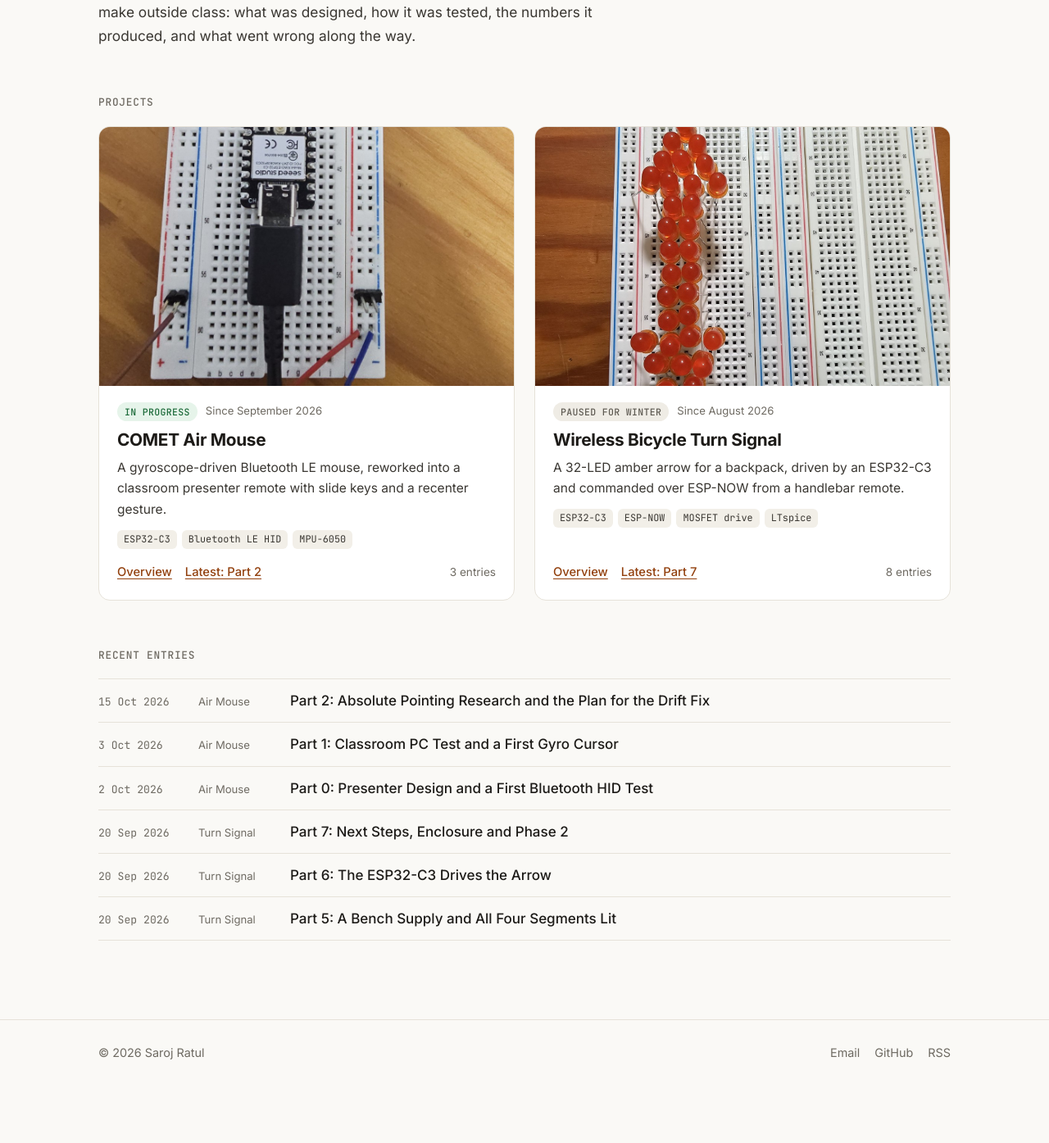
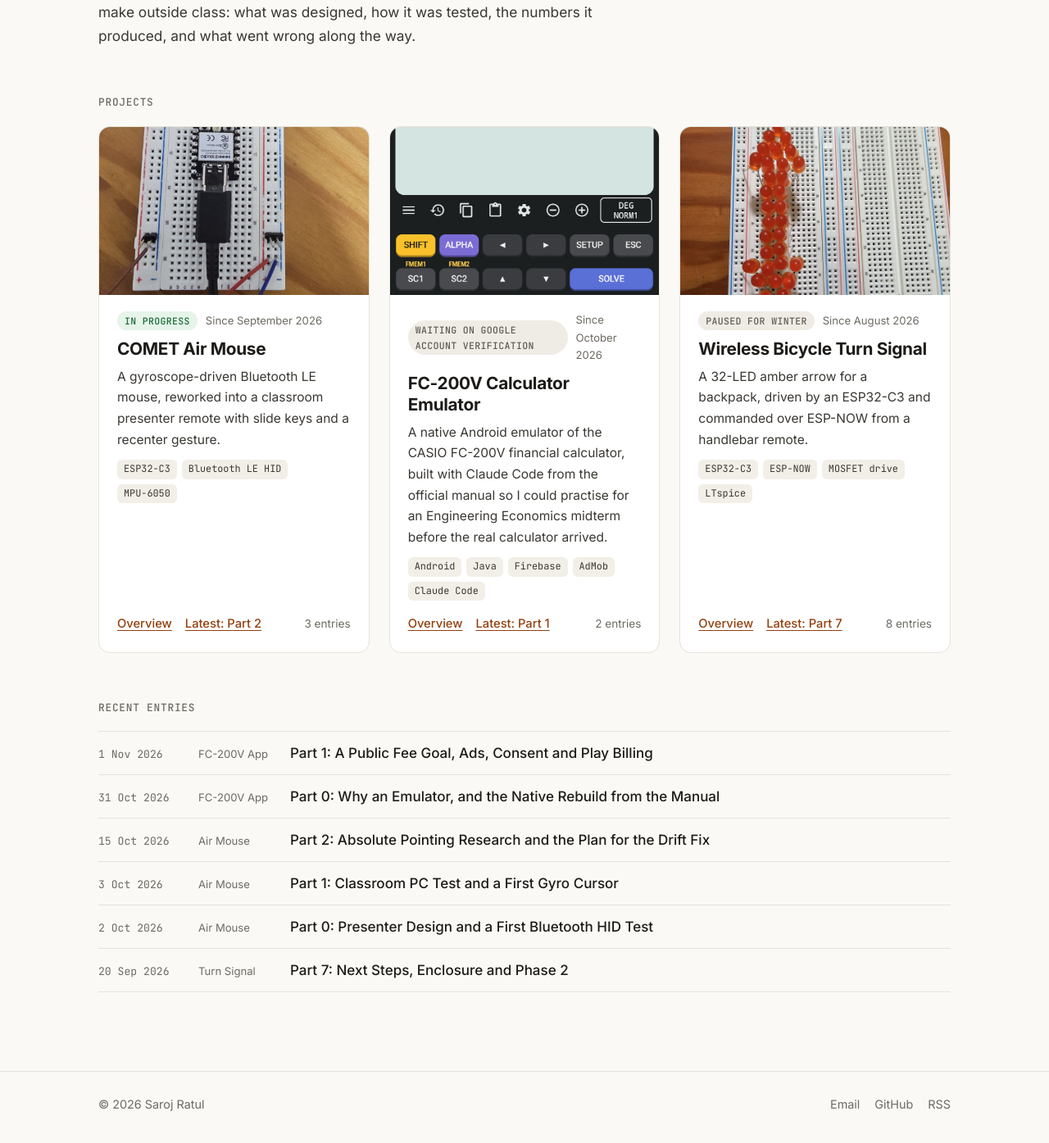
Before and after one commit to sarojratul/sarojratul.github.io, a Jekyll site: the page built from index.md, in a window 1280 px wide and 1400 px high, scrolled down 286 px. Shown: the top 1395 px of the window at 82% size. Built offline with Jekyll 4.4.1, drawn with Linux system fonts in a browser that asks for light colours; before the commit the page ends 1622 px from its top, so only the background shows below that; part of the change alters nothing that is shown.

Commit message:
Add FC-200V Calculator Emulator project: overview, Part 0 and Part 1
New series fc200v-emulator: why and the native rebuild from the manual, then the fee goal, ads, consent and Play Billing; six emulator screenshots.

Co-Authored-By: Claude Opus 5.5 <noreply@anthropic.com>

```diff
--- a/_config.yml
+++ b/_config.yml
@@ -23,6 +23,8 @@ nav:
     url: /comet-air-mouse/
   - title: Turn Signal
     url: /turn-signal/
+  - title: FC-200V App
+    url: /fc200v-emulator/
   - title: About
     url: /about/
 
--- a/_data/series.yml
+++ b/_data/series.yml
@@ -12,6 +12,19 @@ comet-air-mouse:
   tags: [ESP32-C3, Bluetooth LE HID, MPU-6050]
   started: September 2026
 
+fc200v-emulator:
+  title: FC-200V Calculator Emulator
+  short: FC-200V App
+  url: /fc200v-emulator/
+  summary: A native Android emulator of the CASIO FC-200V financial calculator, built with Claude Code from the official manual so I could practise for an Engineering Economics midterm before the real calculator arrived.
+  status: paused
+  status_label: Waiting on Google account verification
+  image: /images/fc200v_card.jpg
+  image_alt: The emulator in CMPD mode showing FV = 16761.07897
+  image_position: center 20%
+  tags: [Android, Java, Firebase, AdMob, Claude Code]
+  started: October 2026
+
 turn-signal:
   title: Wireless Bicycle Turn Signal
   short: Turn Signal
--- /dev/null
+++ b/_posts/2026-10-31-part-0-why-and-the-native-rebuild.md
@@ -0,0 +1,101 @@
+---
+layout: series-post
+title: "Part 0: Why an Emulator, and the Native Rebuild from the Manual"
+date: 2026-10-31 20:00:00 -0600
+series: fc200v-emulator
+part: 0
+covers: "31 October to 1 November 2026"
+excerpt: "The FC-200V I ordered for Engineering Economics would arrive the night before the midterm, so I built a native Android emulator of it with Claude Code, from the calculator's own manual, and tested it against the manual's worked examples."
+permalink: /fc200v-emulator/part-0-why-and-the-native-rebuild/
+---
+
+This is the first entry for this project. It is a software build, not a hardware one: no bench, but the same approach of testing every result against a reference.
+
+<details class="toc" markdown="1">
+<summary>Contents</summary>
+
+* TOC
+{:toc}
+
+</details>
+
+## Why build it
+
+<p class="entry-date">31 October 2026</p>
+
+**Objective.** GE 348 (Engineering Economics) exams allow the CASIO FC-200V financial calculator. I ordered one online, but the delivery date was the night before the midterm, which left no time to learn its key sequences. I needed something that behaves like the real calculator to practise on until it arrived.
+
+**Method.** Build an Android app that copies the FC-200V's modes, keys and display rules, using the official CASIO manual (the FC-200V/FC-100V user's guide, a PDF found online) as the specification. All code was written through Claude Code, Anthropic's command-line coding agent, running on my laptop with the Android SDK, Gradle and an Android emulator.
+
+**Conclusion.** The goal was practice fidelity, not a new calculator: a solve on the app must give the same number, in the same display format, as the manual shows.
+
+## First version and the CalcES study
+
+<p class="entry-date">31 October 2026</p>
+
+**First version.** The first build was a WebView wrapper: an Android Gradle project (Gradle 8.11.1, Android Gradle Plugin 8.7.3, JDK 21) that loaded a web version of the calculator. It worked, but it scrolled, zoomed and reacted to taps like a web page, which is not how a calculator should feel.
+
+**Look and feel.** For the visual design I used CalcES, an existing calculator app, as a reference. Its assets are encrypted, so nothing was copied from the package. Instead it was installed on the Android emulator and screenshotted with `adb` (Android's debugging tool), and the layout, key colours and display style were reproduced from the screenshots.
+
+**Extras.** Claude Code offered feature sets as a multiple-choice question; I chose the everyday set: calculation history, themes (dark, light, follow system, and a classic CASIO palette), display font size, key vibration and sound, FIX/SCI/NORM display, decimal and thousands separators, copy and paste, and keep-screen-on.
+
+## Native rebuild from the manual
+
+<p class="entry-date">31 October to 1 November 2026</p>
+
+The WebView version was replaced with a native app in plain Java: custom-drawn views for the LCD and the keys, with no web content and no UI framework beyond the Android SDK. The release APK is 427 KB.
+
+The manual was read page by page and each rule became code:
+
+| Manual section | Implemented as |
+|---|---|
+| Calculation priority sequence | Expression evaluator; implied multiplication ranks with × and ÷, `%` divides by 100 |
+| SMPL, CMPD (time value of money) | Solvers for n, I%, PV, PMT and FV; root finding by grid scan plus the Illinois method |
+| CASH, AMRT, CNVR, COST, DAYS, DEPR, BOND, BEVN | One function group per mode; DAYS and BOND use the 360-day rule from the manual |
+| STAT | Data editor (shared with CASH) and the regression types |
+| SETUP, STO / RCL / CLR, SC1 / SC2, FMEM1 / FMEM2 | Menus and memory as the manual describes; state saved between launches |
+
+Two details the manual states but are easy to get wrong:
+
+- **360-day rule.** A start date on the 31st becomes the 30th; an end date on the 31st becomes the 1st of the next month.
+- **Sum-of-years' digits.** The last year uses the (12 − YR1)/12 factor.
+
+Repetitive XML (launcher icon, manifest, styles) was generated by small Node.js scripts. The Gradle build folder was moved out of OneDrive, because OneDrive sync locked files in it mid-build and the build failed with access-denied errors.
+
+![CMPD mode with the inputs of the manual's example, then the FV result 16761.07897](/images/fc200v_cmpd_example.jpg)
+
+*The manual's compound interest example in CMPD mode: n = 48, I% = 4, PV = −1000, PMT = −300, P/Y = C/Y = 12. Left: the inputs with FV selected. Right: SOLVE gives FV = 16761.07897.*
+{: .caption}
+
+## Testing against the manual
+
+<p class="entry-date">1 November 2026</p>
+
+**Method.** Two layers. JUnit tests run the engine on the manual's worked examples, some through simulated key presses. Then the built APK was installed on the Android emulator and a script pressed the on-screen keys through `adb` and saved a screenshot after each sequence, so the display could be compared with the manual.
+
+**Result.** 17 JUnit tests, all passing. A selection:
+
+| Example | Reference | App | Verdict |
+|---|---|---|---|
+| CMPD: FV of n = 48, I% = 4, PV = −1000, PMT = −300, monthly | Manual: ≈ $16,760 (rounded in the text) | 16761.07897 | Match; the manual rounds the printed answer |
+| BOND: price | Manual: −97.6151555 | −97.6151555 | Match |
+| STAT: σx of the manual's data | Manual: 2 | 2 | Match |
+| Loan PMT: $100,000, 6%, 360 months | Annuity formula: −599.5505252 | −599.5505252 | Match |
+
+The CMPD test first failed against the manual's printed $16,760. The app's 16761.07897 was correct; the manual rounds the answer in its text, so the test was changed to the exact value.
+
+The emulator run found two faults the unit tests could not: the app crashed at launch (it asked the window for its insets controller before the window's decor view existed), and the badge on the display that shows the angle unit and display mode was invisible. Both were fixed and rechecked on the emulator.
+
+![Three screens: a COMP calculation, the calculation history list, and the settings page](/images/fc200v_everyday_features.jpg)
+
+*Everyday extras. Left: a COMP calculation. Centre: the history, which keeps COMP and solved results. Right: settings for theme, font size, vibration, display digits and separators.*
+{: .caption}
+
+![The calculator in the dark, light and classic CASIO themes](/images/fc200v_themes.jpg)
+
+*Dark, light and classic CASIO themes. The classic palette copies the physical calculator's grey body and dark keys.*
+{: .caption}
+
+**Conclusion.** The emulator reproduces the manual's examples exactly, and the display matches the manual's format. What this does not show: it was tested against the manual, not side by side with a physical FC-200V, which had not arrived. The comparison with the real calculator is still to do.
+
+**Next:** [Part 1](/fc200v-emulator/part-1-fee-goal-ads-and-billing/), getting it ready to publish on Google Play.
--- /dev/null
+++ b/_posts/2026-11-01-part-1-fee-goal-ads-and-billing.md
@@ -0,0 +1,129 @@
+---
+layout: series-post
+title: "Part 1: A Public Fee Goal, Ads, Consent and Play Billing"
+date: 2026-11-01 20:00:00 -0600
+series: fc200v-emulator
+part: 1
+covers: "1 November 2026"
+excerpt: "Preparing the emulator for Google Play: a live, public goal to cover the CA$35 developer fee, after which ads switch off for everyone, plus a banner, a rewarded break, the EU consent form and a CA$1.49 Premium purchase."
+permalink: /fc200v-emulator/part-1-fee-goal-ads-and-billing/
+---
+
+This entry continues from [Part 0](/fc200v-emulator/part-0-why-and-the-native-rebuild/), which ended with the emulator matching the manual's examples. The next step was publishing it on Google Play, which needs a developer account with a one-time fee.
+
+<details class="toc" markdown="1">
+<summary>Contents</summary>
+
+* TOC
+{:toc}
+
+</details>
+
+## The fee goal
+
+<p class="entry-date">1 November 2026</p>
+
+**Objective.** Google Play charges US$25 (about CA$35) once to register as a developer. I wanted the app to earn back exactly that and then become ad-free for every user, and to show users the running total so they can see the promise is real.
+
+**Design.**
+
+- A single Firestore document, `app_metrics/revenue_goal`, holds three numbers in CAD: `ads_earned`, `donations_earned` and `premium_earned`.
+- A "Transparency & Support" screen shows the total against CA$35.00, the percentage and the three sources, live.
+- When the total reaches CA$35.00, ads switch off permanently on every device.
+- Three ways to contribute: ads (a banner, plus an optional rewarded video), a PayPal donation link, and a CA$1.49 Premium purchase that removes ads on the buyer's device at once.
+
+The goal was first set at US$25 and $0.99 for Premium, then changed to CA$35 and CA$1.49 the same day, so every amount in the app and the database is in one currency.
+
+![Side menu with the new Transparency & Support and Watch Video items, and the Transparency & Support screen at $0.00 of $35.00 CAD](/images/fc200v_transparency.jpg)
+
+*Left: the side menu with the two new items. Right: the Transparency & Support screen reading the live Firestore document, at $0.00 / $35.00 CAD before launch.*
+{: .caption}
+
+## Console work outside Claude Code
+
+<p class="entry-date">1 November 2026</p>
+
+Claude Code works on files and commands on my laptop. It cannot click through web consoles, accept agreements or verify my identity, so I did that part myself with step-by-step guidance from a separate Gemini chat:
+
+| Step | Where | Notes |
+|---|---|---|
+| Create the Firebase project and register the Android app | Firebase console | The package name entered there, `com.finance.calculator`, became the app's permanent store ID |
+| Create the Firestore database and the `revenue_goal` document | Firebase console | Three `double` fields set to 0. The console calls the type "double", not "number" |
+| Register as a Google Play developer and pay the fee | Play Console | Identity verification is manual and takes days |
+| Create the app and its banner and rewarded ad units | AdMob | The account showed identity verification in progress |
+| Create a PayPal.Me link | PayPal | Used by the Donate button |
+
+The prompts Claude Code received were drafted in that chat and pasted in, with the real IDs filled in.
+
+> **Lesson:** The package name typed into Firebase did not match the one in the code (`com.saroj.fc200v`), and the build refuses to run when they differ. The fix was to change only the application ID and keep the Java package, so no source files moved. The cost: the new build installs as a different app from the Part 0 APK, so settings and history do not carry over.
+
+## Firestore goal and master ad switch
+
+<p class="entry-date">1 November 2026</p>
+
+**Method.** One shared real-time listener on the document feeds both the Transparency screen and a master switch. The switch is a one-way latch saved on the device: once the goal is reached, or Premium is owned, ads stay off even offline and after a restart.
+
+The goal is compared in whole cents, not as a raw floating-point sum. Adding 1.49 repeatedly in binary floating point can land just under 35.00, which would leave ads on after the goal was met. Two new unit tests cover this, bringing the total to 19.
+
+Security rules allow anyone to read the document, and allow the app only one kind of write: adding exactly 1.49 to `premium_earned`. Ads and donations are entered by hand in the console.
+
+> **Note:** The app's Firebase key is public by design, so someone could repeat that one allowed write and push the bar to 100% without paying. The rules limit the damage to that one field, and it can be reset by hand. Verifying each purchase on a server is the stronger fix and is not built.
+
+## Banner and the rewarded break
+
+<p class="entry-date">1 November 2026</p>
+
+**Method.** An adaptive AdMob banner sits in a slot under the keypad that takes no space when empty. A side-menu item plays a rewarded video; watching it to the end hides the banner for 5 minutes. The expiry time is saved, the banner is destroyed during the break so it makes no requests, and the time is rechecked whenever the app returns to the foreground.
+
+Debug builds always use Google's test ad units; only release builds use the real ones, because tapping your own live ads can get an AdMob account suspended.
+
+**Result,** on the Android emulator with test ads:
+
+| Check | Expected | Observed | Verdict |
+|---|---|---|---|
+| Banner after launch | Test banner under the keypad | Shown | Pass |
+| Watch the video to the end | Banner removed, expiry saved | Removed; expiry saved 5 min after the reward | Pass |
+| Leave the app, return after expiry | Banner back | Back on return | Pass |
+
+![The consent form, a rewarded test video with Reward granted, and the calculator with no banner afterwards](/images/fc200v_ads_flow.jpg)
+
+*Left: Google's consent form as an EU user sees it (test configuration). Centre: a rewarded test video after the reward is granted, with the app's confirmation message. Right: the calculator straight afterwards, with the banner gone for 5 minutes.*
+{: .caption}
+
+The AdMob SDK first used (23.6.0) logged that it was out of date, so it was moved to 25.5.0. That version makes the Android build's lint step print Kotlin version errors; the build still succeeds and the errors go away with a newer Android Gradle Plugin.
+
+## Consent and Play Billing
+
+<p class="entry-date">1 November 2026</p>
+
+**Consent.** Users in the EU and UK must be asked for consent before ads are personalised. The app now asks Google's consent service first and starts AdMob only after consent is settled, and adds an "Ad privacy options" item to the menu where the law requires one. Tested by forcing an EU location on the emulator with Google's sample app ID:
+
+| Check | Observed |
+|---|---|
+| First launch | Consent form shown; no ad requested behind it |
+| Consent | Banner loads |
+| Ad privacy options, then Do not consent | Choices stored as all refused; limited, non-personalised ads continue, as Google designs it |
+
+With my real app ID, the consent service replies that no consent message is configured, because I have not yet created one in AdMob. Outside the EU and UK ads still load. EU and UK users would see none until the message exists.
+
+**Play Billing.** The Premium button opens Google Play's purchase sheet for a one-time product, `premium_ad_free`. After a purchase, the app confirms it with Google Play, unlocks Premium on the device and adds 1.49 to `premium_earned`. On every launch the app asks Google Play what the account already owns, so a reinstall or a second phone gets Premium back automatically, without being counted toward the goal a second time. A purchase cannot be tested on the emulator: there is no Play account on it, and Play only sells products for apps uploaded to the Play Console. The app reports that Play is unavailable and carries on.
+
+A web donation of CA$1.49 or more unlocking Premium was considered, using emailed codes. It was dropped because codes can be shared and I did not want to answer emails by hand; Play Billing restores purchases with no manual step.
+
+## Where it stopped
+
+<p class="entry-date">1 November 2026</p>
+
+The code is complete for a first release, and the debug and release builds compile with all 19 tests passing. Publishing stopped here: Google is verifying my Play developer, AdMob and payments accounts, which takes a few days, and nothing can be uploaded or sold until that clears.
+
+| Remaining step | Blocked by |
+|---|---|
+| Publish an EU consent message in AdMob | AdMob verification |
+| Paste the security rules into Firebase | Nothing; quick |
+| Create a release signing key and build an app bundle | Nothing; the current release uses a debug key, which Play rejects |
+| Upload to an internal testing track, create the CA$1.49 product | Play verification |
+| Store listing, privacy policy, Data safety form, `app-ads.txt` | Play verification |
+| Test a real purchase, then a restore on a second phone | Internal testing track |
+| Compare the app with the physical FC-200V | The calculator arriving |
+
+**Next:** finish the launch steps above once Google verifies the accounts.
--- /dev/null
+++ b/fc200v-emulator.md
@@ -0,0 +1,57 @@
+---
+layout: project
+title: FC-200V Calculator Emulator
+permalink: /fc200v-emulator/
+series: fc200v-emulator
+description: A native Android emulator of the CASIO FC-200V financial calculator, built with Claude Code from the official manual. Project overview and build log.
+lede: The CASIO FC-200V I ordered for my Engineering Economics exams was due to arrive the night before the midterm. To practise in the meantime, I built a native Android emulator of it with Claude Code, using the calculator's manual as the specification, and tested it against the manual's worked examples. It is now being prepared for Google Play, with a public goal to cover the developer fee and then drop ads for everyone.
+hero: /images/fc200v_themes.jpg
+hero_alt: The emulator in its dark, light and classic CASIO themes
+hero_position: center 30%
+facts:
+  - label: Platform
+    value: Android 7.0+ (API 24)
+  - label: Language
+    value: Java, custom views
+  - label: Spec
+    value: CASIO FC-200V manual
+  - label: Tests
+    value: 19 JUnit, all pass
+  - label: Backend
+    value: Firebase Firestore
+  - label: Stage
+    value: Waiting on Google verification
+---
+
+## Where it stands
+
+*As of 1 November 2026.* The emulator covers every FC-200V mode and matches the manual's examples. The Google Play version is code-complete: a live fee goal, ads that switch off at the goal, a rewarded break from the banner, the EU consent form and a CA$1.49 Premium purchase. Publishing is paused while Google verifies my developer, AdMob and payments accounts.
+
+| Work | Status |
+|---|---|
+| Calculator engine and UI, all modes | Done, [Part 0](/fc200v-emulator/part-0-why-and-the-native-rebuild/#native-rebuild-from-the-manual) |
+| Tests against the manual's examples | Done, 17 then 19 tests, [Part 0](/fc200v-emulator/part-0-why-and-the-native-rebuild/#testing-against-the-manual) |
+| Public fee goal and master ad switch | Done, [Part 1](/fc200v-emulator/part-1-fee-goal-ads-and-billing/#firestore-goal-and-master-ad-switch) |
+| Banner and 5-minute rewarded break | Done, tested with test ads, [Part 1](/fc200v-emulator/part-1-fee-goal-ads-and-billing/#banner-and-the-rewarded-break) |
+| EU consent and Play Billing | Code done; purchase untested, [Part 1](/fc200v-emulator/part-1-fee-goal-ads-and-billing/#consent-and-play-billing) |
+| Google account verification | **Waiting** |
+| Signing key, internal testing, store listing | Not started, [list in Part 1](/fc200v-emulator/part-1-fee-goal-ads-and-billing/#where-it-stopped) |
+| Side-by-side check with the physical FC-200V | Not started |
+
+## Build log
+
+{% include build-log.html series="fc200v-emulator" %}
+
+## How it is built
+
+| | |
+|---|---|
+| **App** | Plain Java, custom-drawn LCD and keys, no UI framework beyond the Android SDK; 427 KB release APK before the Play features |
+| **Build** | Gradle 8.11.1, Android Gradle Plugin 8.7.3, JDK 21, minimum Android 7.0 |
+| **Services** | Firebase Firestore (fee goal), Google Mobile Ads with the consent SDK, Google Play Billing |
+| **Testing** | JUnit on the manual's examples; `adb` scripts that press keys on the Android emulator and screenshot the result |
+| **Tooling** | Claude Code for all code, builds and emulator runs; a Gemini chat for console steps Claude Code cannot do |
+
+## Fee goal
+
+Google Play's developer registration is US$25, about CA$35. Ad revenue, PayPal donations and CA$1.49 Premium purchases all count toward it, and the app shows the live total. When it reaches CA$35.00, ads switch off for every user, permanently.
```
Also changed, not shown: images/fc200v_ads_flow.jpg (added), images/fc200v_card.jpg (added), images/fc200v_cmpd_example.jpg (added), images/fc200v_everyday_features.jpg (added), images/fc200v_themes.jpg (added), images/fc200v_transparency.jpg (added).
